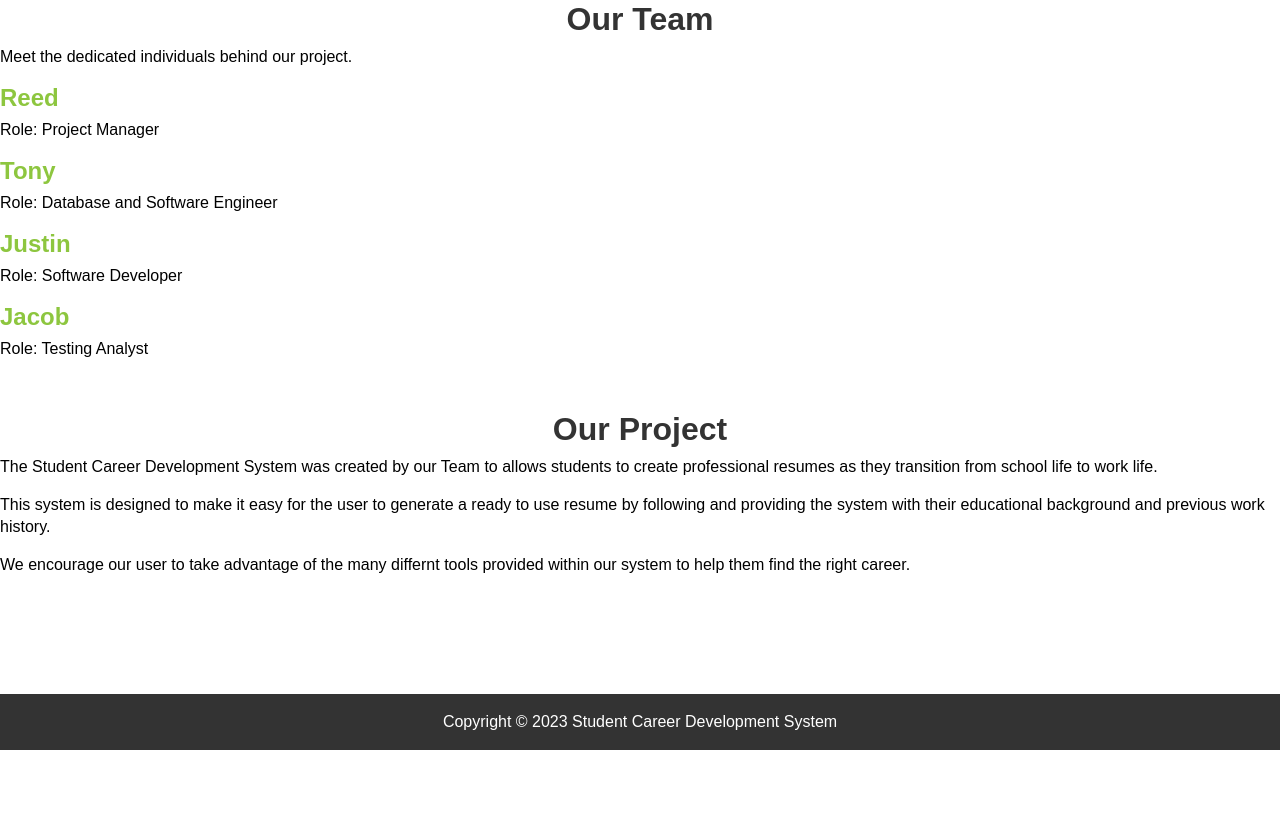
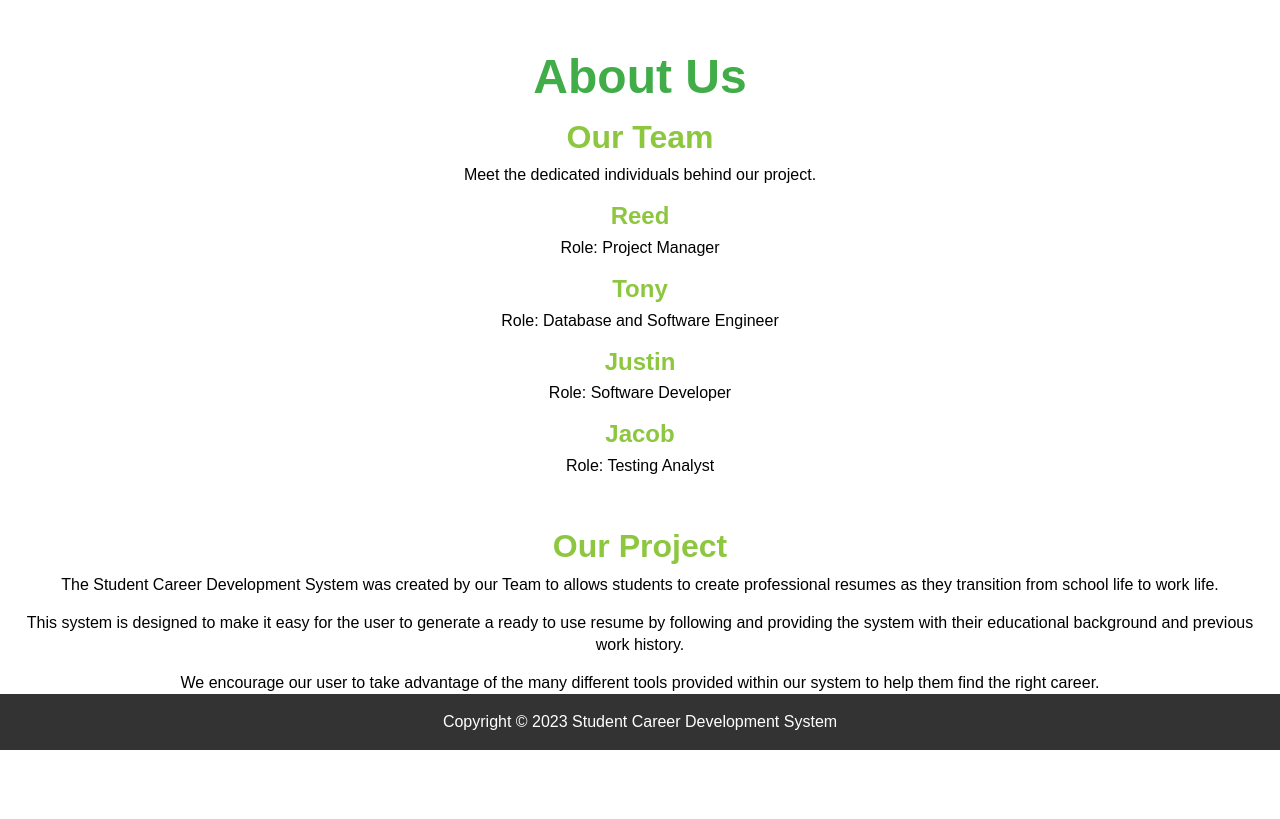
Before and after one commit to Rpeglow/The-Blue-Team, a Django app: page /about/ in a window 1280 px wide. Shown: the part 50-869 px from the top of the page. Before the commit the page ends 800 px from the top, so only its background shows below. Run offline with Django 3.2, Linux system fonts and the light colour scheme.

Commit message:
Refactor user_info_form.html and FAQ.html templates

```diff
--- a/UserInfo/templates/user_info_form.html
+++ b/UserInfo/templates/user_info_form.html
@@ -7,6 +7,7 @@ New User Creation
 
 {% block content %}
 
+<body>
     <h1>New User Creation</h1>
     <div id="wrapper">
             <div id="form-wrapper">
@@ -17,6 +18,7 @@ New User Creation
             </form>
         </div>
     </div>
+</body>
 
 <script>
     document.getElementById('id_phone').addEventListener('keyup', function(e) {
@@ -29,4 +31,5 @@ New User Creation
         e.target.value = value;
     });
 </script>
+
 {% endblock %}
--- a/course_entry/templates/course_entry/about.html
+++ b/course_entry/templates/course_entry/about.html
@@ -21,14 +21,11 @@ FQA
         .overview-section {
             margin-bottom: 50px;
         }
-
-        h2 {
-            color: #333;
-        }
     </style>
 </head>
 <body>
-
+    <h1>About Us</h1>
+    <div id="wrapper">
         <div class="team-section">
             <h2>Our Team</h2>
             <p>Meet the dedicated individuals behind our project.</p>
@@ -59,9 +56,9 @@ FQA
             <h2>Our Project</h2>
             <p>The Student Career Development System was created by our Team to allows students to create professional resumes as they transition from school life to work life.</p>
             <p>This system is designed to make it easy for the user to generate a ready to use resume by following and providing the system with their educational background and previous work history.</p>
-        <p>We encourage our user to take advantage of the many differnt tools provided within our system to help them find the right career.</p>
+            <p>We encourage our user to take advantage of the many different tools provided within our system to help them find the right career.</p>
         </div>
-
+    </div>
 </body>
 </html>
 {% endblock %}
```
Also changed, not shown: course_entry/templates/course_entry/FAQ.html (+5 -3 lines), UserInfo/static/css/UserInfo.css (deleted). Lines whose indentation alone changed are shown as unchanged.
